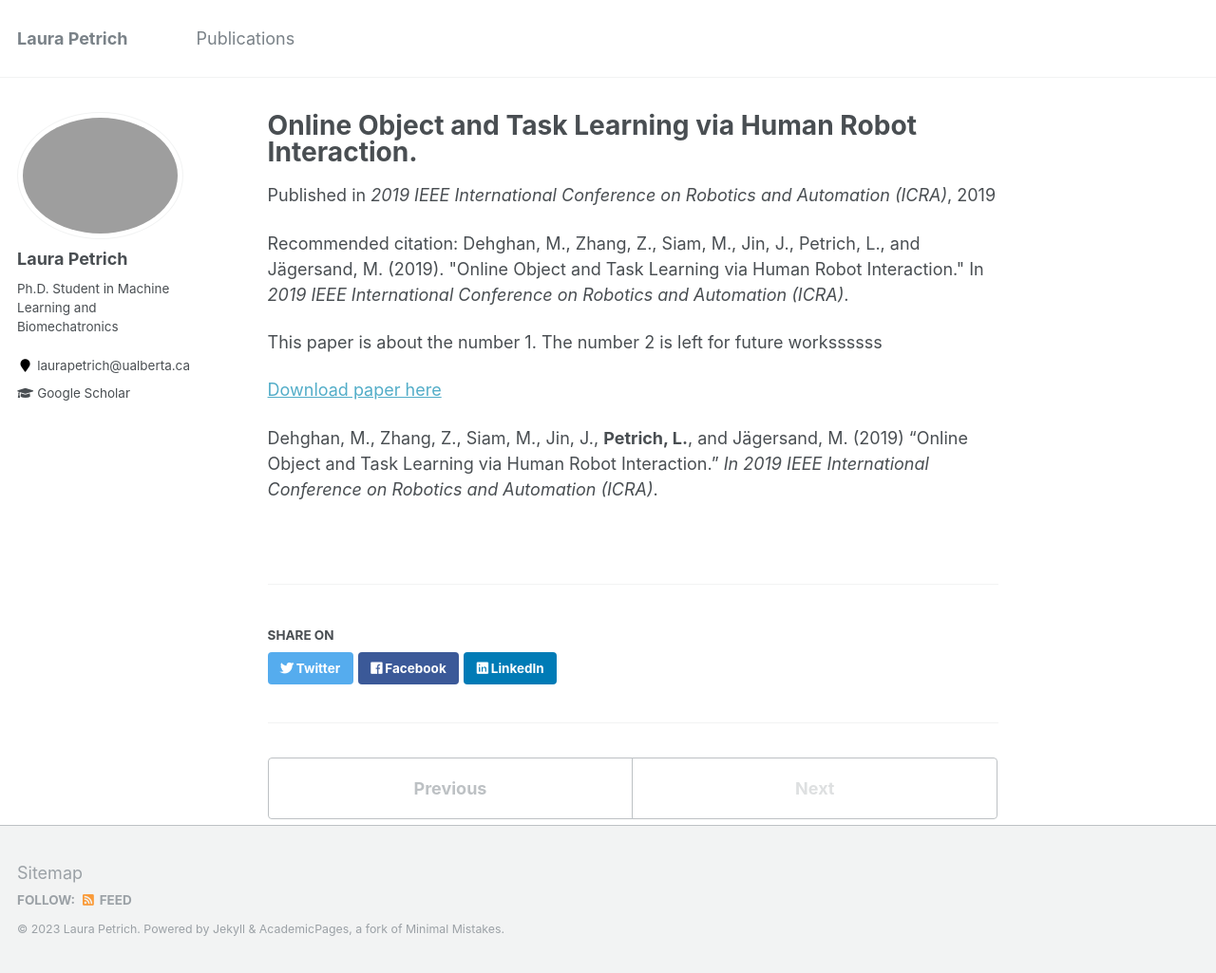
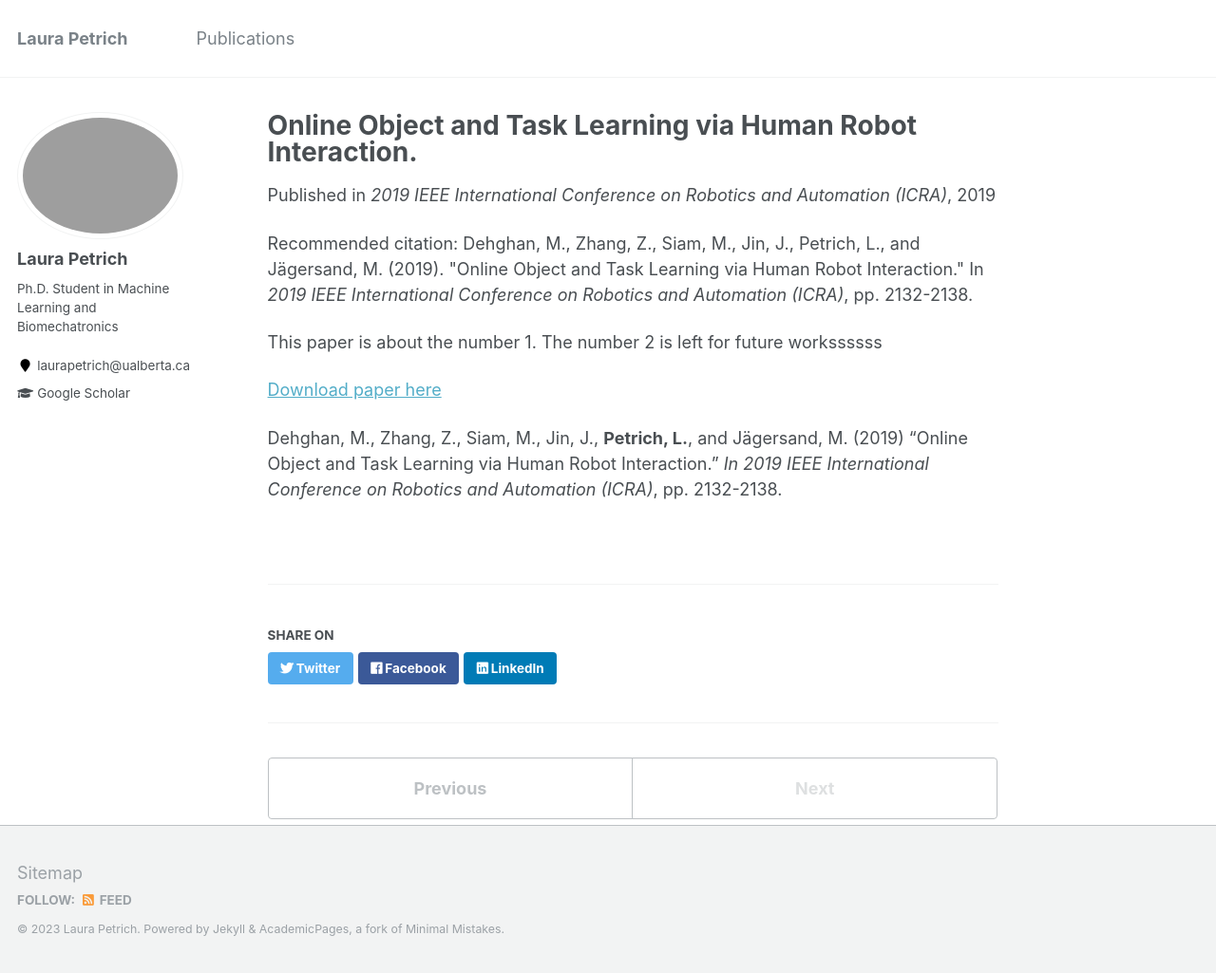
Before and after one commit to lpetrich/lpetrich.github.io, a Jekyll site: the page built from _publications/2019-05-20-online-learning-hri.md, in a window 1280 px wide and 1025 px high. Shown: the whole window at 95% size. Built offline with Jekyll 4.4.1, drawn with Linux system fonts in a browser that asks for light colours.

Commit message:
added pages

```diff
--- a/_publications/2019-05-20-online-learning-hri.md
+++ b/_publications/2019-05-20-online-learning-hri.md
@@ -6,10 +6,10 @@ permalink: /publication/2019-05-20-online-learning-hri
 date: 2019-05-20
 venue: '2019 IEEE International Conference on Robotics and Automation (ICRA)'
 # paperurl: 'http://lpetrich.github.io/files/ICRA19-online-learning-hri.pdf'
-citation: 'Dehghan, M., Zhang, Z., Siam, M., Jin, J., Petrich, L., and Jägersand, M. (2019). &quot;Online Object and Task Learning via Human Robot Interaction.&quot; In <i>2019 IEEE International Conference on Robotics and Automation (ICRA)</i>.'
+citation: 'Dehghan, M., Zhang, Z., Siam, M., Jin, J., Petrich, L., and Jägersand, M. (2019). &quot;Online Object and Task Learning via Human Robot Interaction.&quot; In <i>2019 IEEE International Conference on Robotics and Automation (ICRA)</i>, pp. 2132-2138.'
 ---
 This paper is about the number 1. The number 2 is left for future workssssss
 
 [Download paper here](http://lpetrich.github.io/files/ICRA19-online-learning-hri.pdf)
 
-Dehghan, M., Zhang, Z., Siam, M., Jin, J., **Petrich, L.**, and Jägersand, M. (2019) "Online Object and Task Learning via Human Robot Interaction." <i>In 2019 IEEE International Conference on Robotics and Automation (ICRA)</i>.
+Dehghan, M., Zhang, Z., Siam, M., Jin, J., **Petrich, L.**, and Jägersand, M. (2019) "Online Object and Task Learning via Human Robot Interaction." <i>In 2019 IEEE International Conference on Robotics and Automation (ICRA)</i>, pp. 2132-2138.
```
